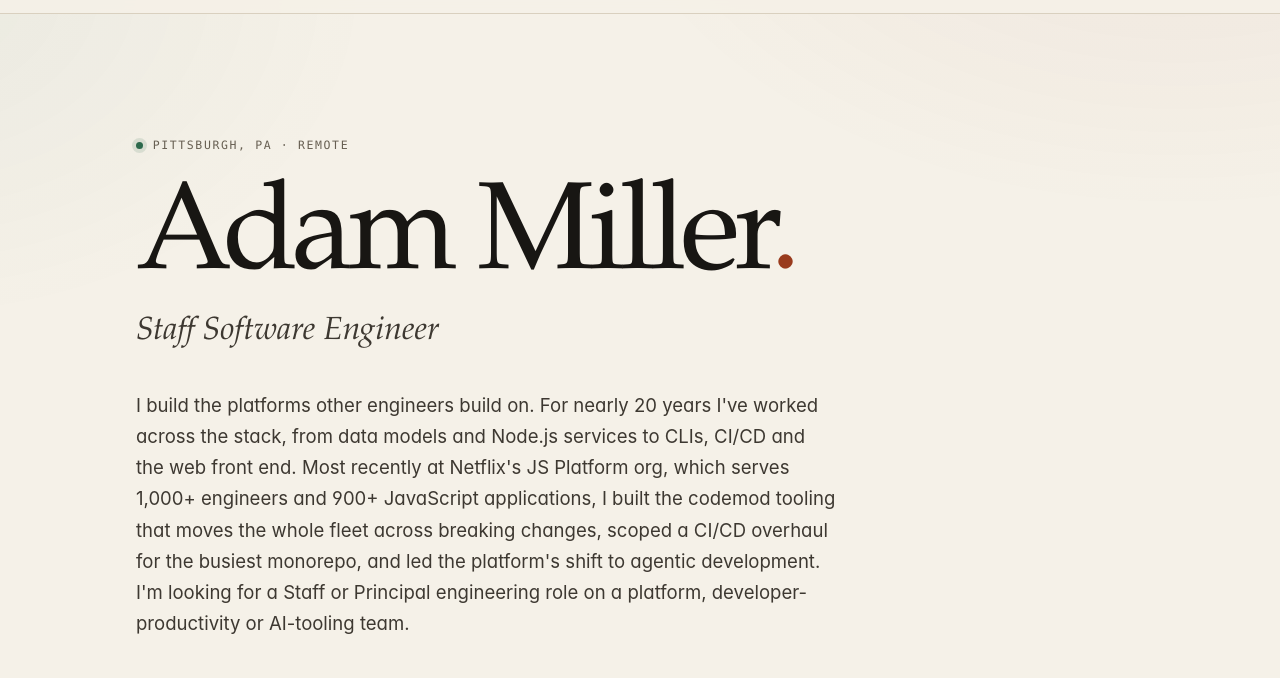
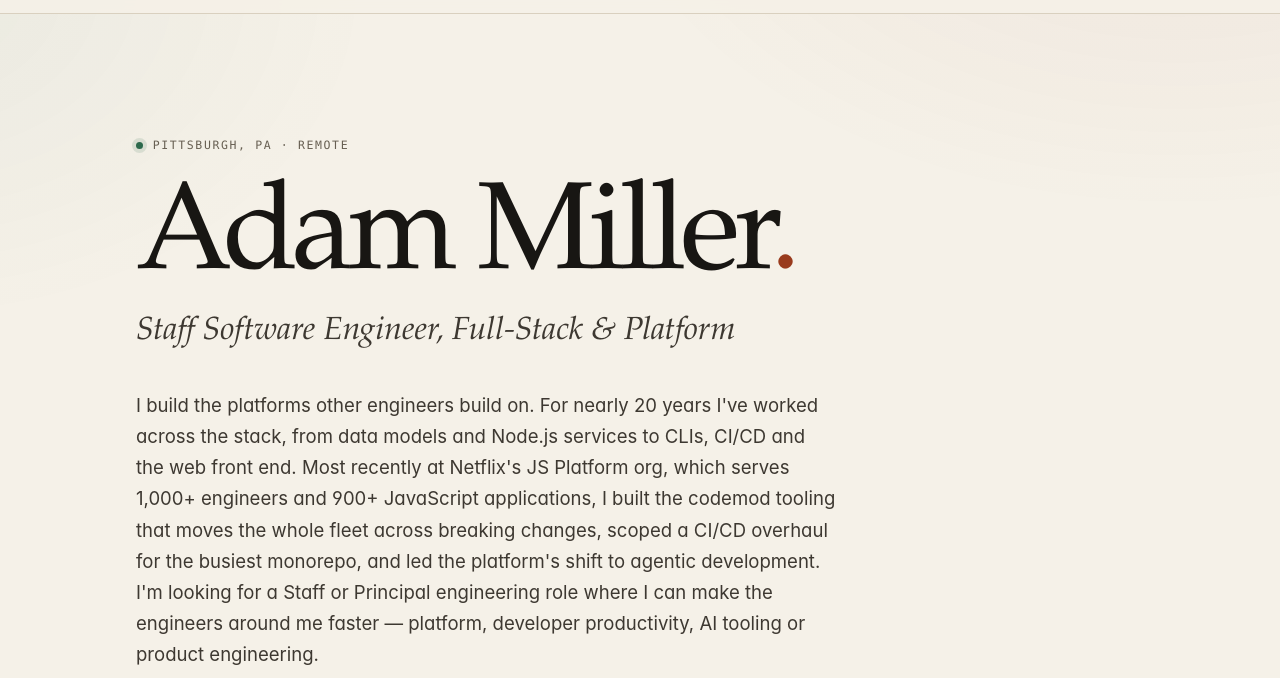
Before and after one commit to adammiller/adammiller.co, an Astro site: page / in a window 1280 px wide. Shown: the part 59-737 px from the top of the page. Built offline with nearby package versions, Linux system fonts and the light colour scheme; Astro itself is replaced by a stand-in of ours.

Commit message:
Headline the site Full-Stack & Platform and widen the ask
Headline is now "Staff Software Engineer, Full-Stack & Platform" (was the
bare "Staff Software Engineer"), which names the range without narrowing
to developer-platform roles.

The intro and the Get in touch closer both now ask for "a Staff or
Principal engineering role where I can make the engineers around me
faster — platform, developer productivity, AI tooling or product
engineering". og.png and the resume PDF regenerated to match.

Co-Authored-By: Claude Code <noreply@anthropic.com>

```diff
--- a/src/data/site.ts
+++ b/src/data/site.ts
@@ -7,14 +7,14 @@
 export const SITE = {
   url: "https://adammiller.co",
   name: "Adam Miller",
-  headline: "Staff Software Engineer",
+  headline: "Staff Software Engineer, Full-Stack & Platform",
   location: "Pittsburgh, PA",
   locationLine: "Pittsburgh, PA · Remote",
   email: "acm6603@gmail.com",
   linkedin: "https://www.linkedin.com/in/adammillerrr",
 
   /** Home page <title>. */
-  homeTitle: "Adam Miller — Staff Software Engineer",
+  homeTitle: "Adam Miller — Staff Software Engineer, Full-Stack & Platform",
   homeDescription:
     "Adam Miller is a staff-level software engineer in Pittsburgh who builds the platforms other engineers build on: CLIs, codemods, CI/CD, services and agent tooling for 1,000+ engineers at Netflix.",
 
@@ -25,11 +25,11 @@ export const SITE = {
 
   /** Home page intro paragraph. */
   intro:
-    "I build the platforms other engineers build on. For nearly 20 years I've worked across the stack, from data models and Node.js services to CLIs, CI/CD and the web front end. Most recently at Netflix's JS Platform org, which serves 1,000+ engineers and 900+ JavaScript applications, I built the codemod tooling that moves the whole fleet across breaking changes, scoped a CI/CD overhaul for the busiest monorepo, and led the platform's shift to agentic development. I'm looking for a Staff or Principal engineering role on a platform, developer-productivity or AI-tooling team.",
+    "I build the platforms other engineers build on. For nearly 20 years I've worked across the stack, from data models and Node.js services to CLIs, CI/CD and the web front end. Most recently at Netflix's JS Platform org, which serves 1,000+ engineers and 900+ JavaScript applications, I built the codemod tooling that moves the whole fleet across breaking changes, scoped a CI/CD overhaul for the busiest monorepo, and led the platform's shift to agentic development. I'm looking for a Staff or Principal engineering role where I can make the engineers around me faster — platform, developer productivity, AI tooling or product engineering.",
 
   /** "Get in touch" closer on the home page. */
   closer:
-    "I'm looking for a Staff or Principal engineering role on a platform, developer-productivity or AI-tooling team. Remote from Pittsburgh, or in a Pittsburgh office.",
+    "I'm looking for a Staff or Principal engineering role where I can make the engineers around me faster — platform, developer productivity, AI tooling or product engineering. Remote from Pittsburgh, or in a Pittsburgh office.",
 
   /** JSON-LD `knowsAbout`. */
   knowsAbout: [
```
Also changed, not shown: scripts/og-template.html (+1 -1 lines), public/og.png, 1 other file.
